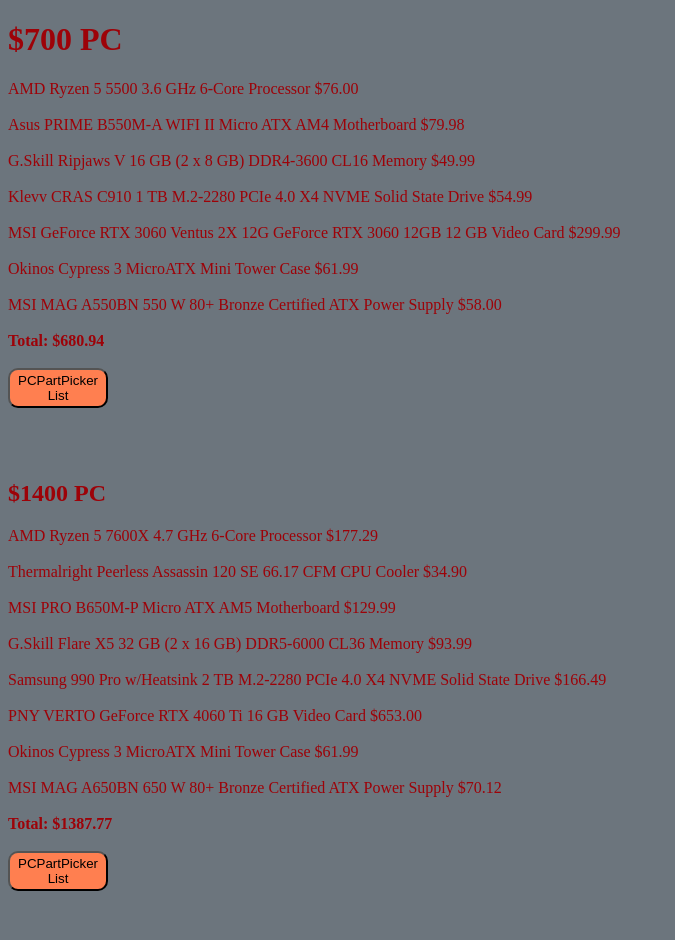
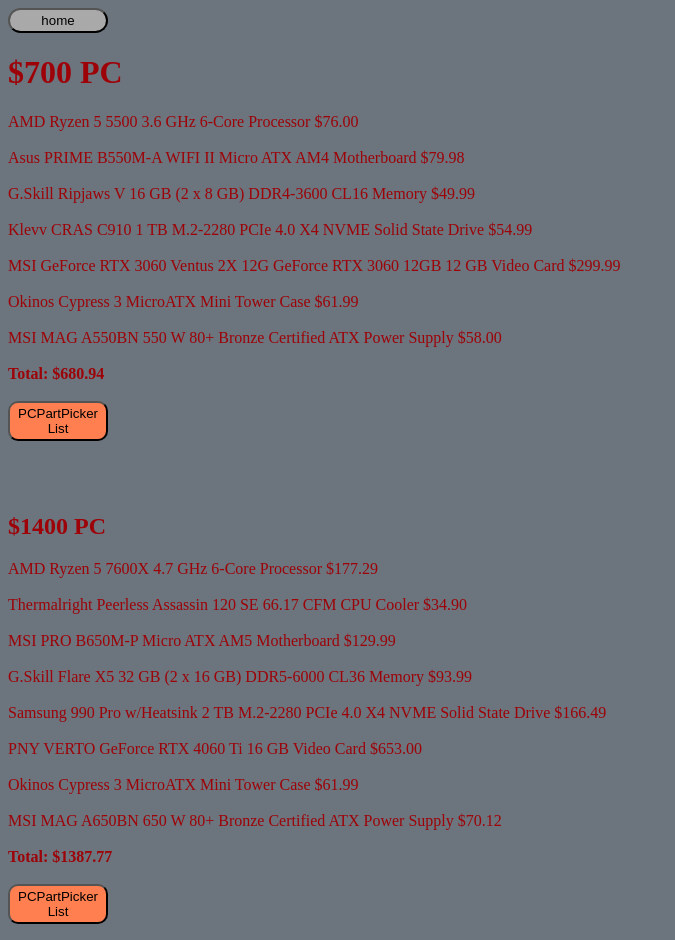
Before and after one commit to NathanDoesStuffYT/Cetap-Official-Website, a plain HTML site: page PC_Builds.html in a window 1280 px wide. Shown: the whole page, without its empty margins (0-675 px from the left). Before the commit the page ends 907 px from the top, so only its background shows below. Drawn offline with Linux system fonts and the light colour scheme.

Commit message:
PC_Builds.html

```diff
--- a/PC_Builds.html
+++ b/PC_Builds.html
@@ -5,6 +5,11 @@
     <meta name="viewport" content="width=device-width, initial-scale=1.0">
     <title>Nathan's PC Build Sheet</title>
 </head>
+
+<a href="index.html"><button style="background-color: darkgray; border-radius: 15px; width: 100px; height: 25px;">home</button></a>
+
+
+
 <body bgcolor="6C757D">
 <font color="9D0208">
     <H1>$700 PC</H1>
@@ -73,8 +78,3 @@ MSI MAG A650BN 650 W 80+ Bronze Certified ATX Power Supply	$70.12
 <a href="https://pcpartpicker.com/list/dLXYxg"><button style="background-color: coral; border-radius: 10px; width: 100px; height: 40px;">PCPartPicker List</button></a>
 <br>
 </p>
-
-</font>
-
-</body>
-</html>
```
